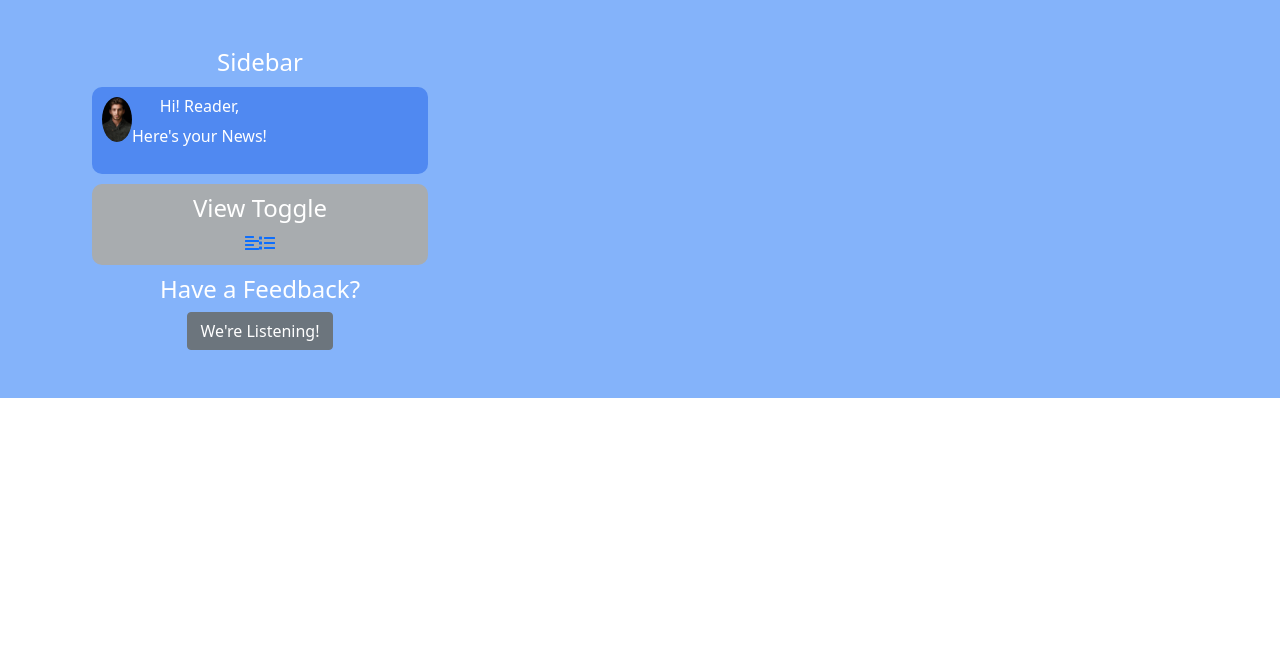
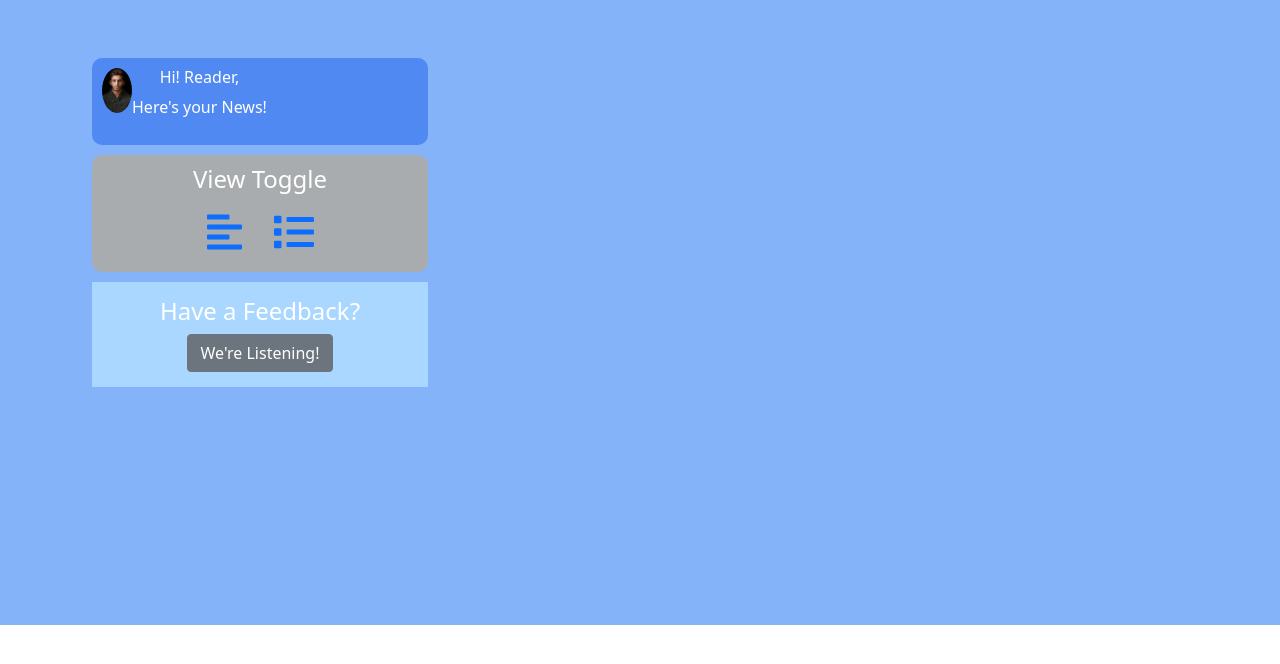
Before and after one commit to mazhars-git/react-news-app, a React (Create React App) app: page / in a window 1280 px wide. Shown: the top 664 px of the page. Built offline with nearby package versions, Linux system fonts and the light colour scheme.

Commit message:
design update

```diff
--- a/src/Components/AllNews/AllNews.js
+++ b/src/Components/AllNews/AllNews.js
@@ -1,4 +1,5 @@
 import React, { useEffect, useState } from 'react';
+import Sidebar from '../Sidebar/Sidebar';
 import News from './News';
 
 const AllNews = () => {
@@ -12,11 +13,20 @@ const AllNews = () => {
 
 
     return (
-        <div className="container">
-            <div className='row'>
-                {
-                news.map(info => <News info={info} key={info.id}></News>)
-                }
+        <div className="bg">
+            <div className="container">
+                <div className="row">
+                    <div className="col-md-4">
+                        <Sidebar />
+                    </div>
+                    <div className="col-md-8">
+                        <div className="row">
+                            {
+                                news.map(info => <News info={info} key={info.id}></News>)
+                            }
+                        </div>
+                    </div>
+                </div>
             </div>
         </div>
     );
--- a/src/Components/Css/Dashboard.css
+++ b/src/Components/Css/Dashboard.css
@@ -1,3 +1,4 @@
-.dashboard{
+.bg{
     background-color: rgb(132, 179, 250);
+    min-height: 625px;
 }
--- a/src/Components/Css/Sidebar.css
+++ b/src/Components/Css/Sidebar.css
@@ -15,7 +15,13 @@
 .toggle-area{
     background-color: rgb(168, 172, 175);
 }
+.news-toggle a{
+    margin: 8px;
+    font-size: 40px;
+}
 
 .feedback{
-
+    background-color: rgb(170, 215, 255);
+    margin: 10px;
+    padding: 15px;
 }
--- a/src/Components/Dashboard/Dashboard.js
+++ b/src/Components/Dashboard/Dashboard.js
@@ -4,7 +4,7 @@ import '../Css/Dashboard.css';
 
 const Dashboard = () => {
     return (
-        <div className="dashboard">
+        <div className="dashboard bg">
             <div className="container">
                 <div className="row py-5">
                     <div className='col-md-4'>
--- a/src/Components/NewsList/NewsList.js
+++ b/src/Components/NewsList/NewsList.js
@@ -1,4 +1,5 @@
 import React, { useEffect, useState } from 'react';
+import Sidebar from '../Sidebar/Sidebar';
 import NewsData from './NewsData';
 
 const NewsList = () => {
@@ -12,11 +13,20 @@ const NewsList = () => {
 
     // console.log(newsInfo)
     return (
-        <div className="container">
-            <div className="row">
-                {
-                    newsInfo.map(data => <NewsData info ={data} key={data.id}></NewsData>)
-                }
+        <div className="bg">
+            <div className="container">
+                <div className="row">
+                    <div className="col-md-4">
+                        <Sidebar />
+                    </div>
+                    <div className="col-md-8">
+                        <div className="row">
+                            {
+                                newsInfo.map(data => <NewsData info ={data} key={data.id}></NewsData>)
+                            }
+                        </div>
+                    </div>
+                </div>
             </div>
         </div>
     );
--- a/src/Components/Sidebar/Sidebar.js
+++ b/src/Components/Sidebar/Sidebar.js
@@ -9,7 +9,6 @@ import { Link } from 'react-router-dom';
 const Sidebar = () => {
     return (
         <section className="sidebar">
-            <h4>Sidebar</h4>
             <div className="profile d-flex">
                 <div><img style={{width: '30px', borderRadius: '50%'}} src={Pic} alt="" /></div>
                 <div>
```
